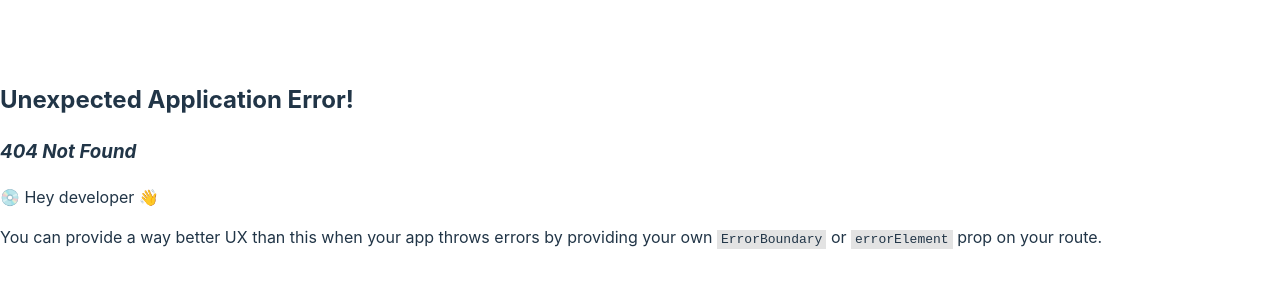
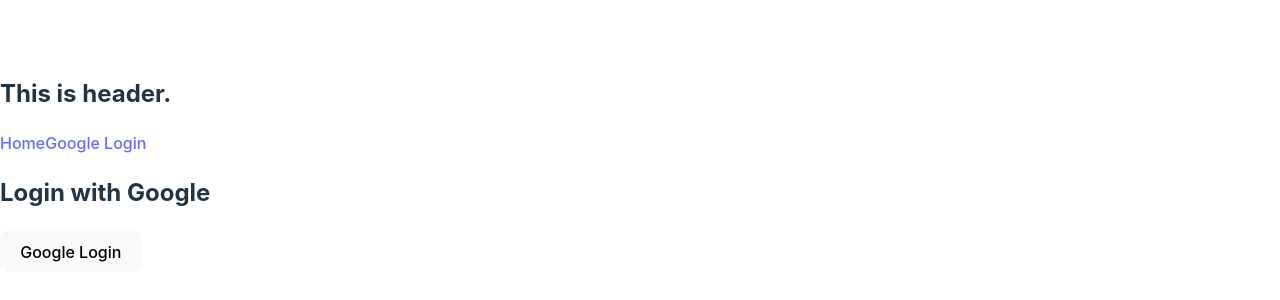
Before and after one commit to DasPriYam714/Simple-Firebase, a React (Vite) app: page /googlelogin in a window 1280 px wide. Before the commit this address had no page. Shown: the part 236-536 px from the top of the page. Built offline with nearby package versions, Linux system fonts and the light colour scheme; no server answers.

Commit message:
add googlr login part

```diff
--- /dev/null
+++ b/src/components/GoogleLogin.jsx
@@ -0,0 +1,33 @@
+import { getAuth, GoogleAuthProvider, signInWithPopup } from 'firebase/auth';
+import app from '../firebase/firebase.init';
+
+const GoogleLogin = () => {
+
+    const auth = getAuth(app)
+    console.log(app)
+
+    const handleGoogleSignin =()=>{
+        console.log('google signin done')
+    }
+
+    const provider = new GoogleAuthProvider();
+
+    signInWithPopup(auth, provider)
+    .then((result)=>{
+        const user = result.user;
+        console.log(user);
+    })
+    .catch((error)=>{
+        console.log(error);
+    })
+
+
+    return (
+        <div>
+            <h2 className="py-5">Login with Google</h2>
+            <button onClick={handleGoogleSignin}>Google Login</button>
+        </div>
+    );
+};
+
+export default GoogleLogin;
--- a/src/components/Header.jsx
+++ b/src/components/Header.jsx
@@ -1,8 +1,11 @@
-
+import { Link } from "react-router-dom";
 
 const Header = () => {
     return (
         <div>
+            <h2>This is header.</h2>
+            <Link to={'/'}>Home</Link>
+            <Link to={'/googlelogin'}>Google Login</Link>
 
         </div>
     );
--- a/src/components/Home.jsx
+++ b/src/components/Home.jsx
@@ -1,3 +1,4 @@
+
 
 
 const Home = () => {
@@ -6,6 +7,7 @@ const Home = () => {
 
             <h2>This is home component.</h2>
 
+
         </div>
     );
 };
--- a/src/firebase/firebase.init.js
+++ b/src/firebase/firebase.init.js
@@ -15,3 +15,5 @@ const firebaseConfig = {
 
 // Initialize Firebase
 const app = initializeApp(firebaseConfig);
+
+export default app;
--- a/src/main.jsx
+++ b/src/main.jsx
@@ -8,6 +8,7 @@ import {
 } from "react-router-dom";
 import Main from './layout/main';
 import Home from './components/Home';
+import GoogleLogin from './components/GoogleLogin';
 
 
 
@@ -19,6 +20,10 @@ const router = createBrowserRouter([
       {
         path: "/",
         element: <Home></Home>
+      },
+      {
+        path: "/googlelogin",
+        element: <GoogleLogin></GoogleLogin>
       }
     ]
 
```
Also changed, not shown: src/assets/__steps.js (+6 -1 lines).
